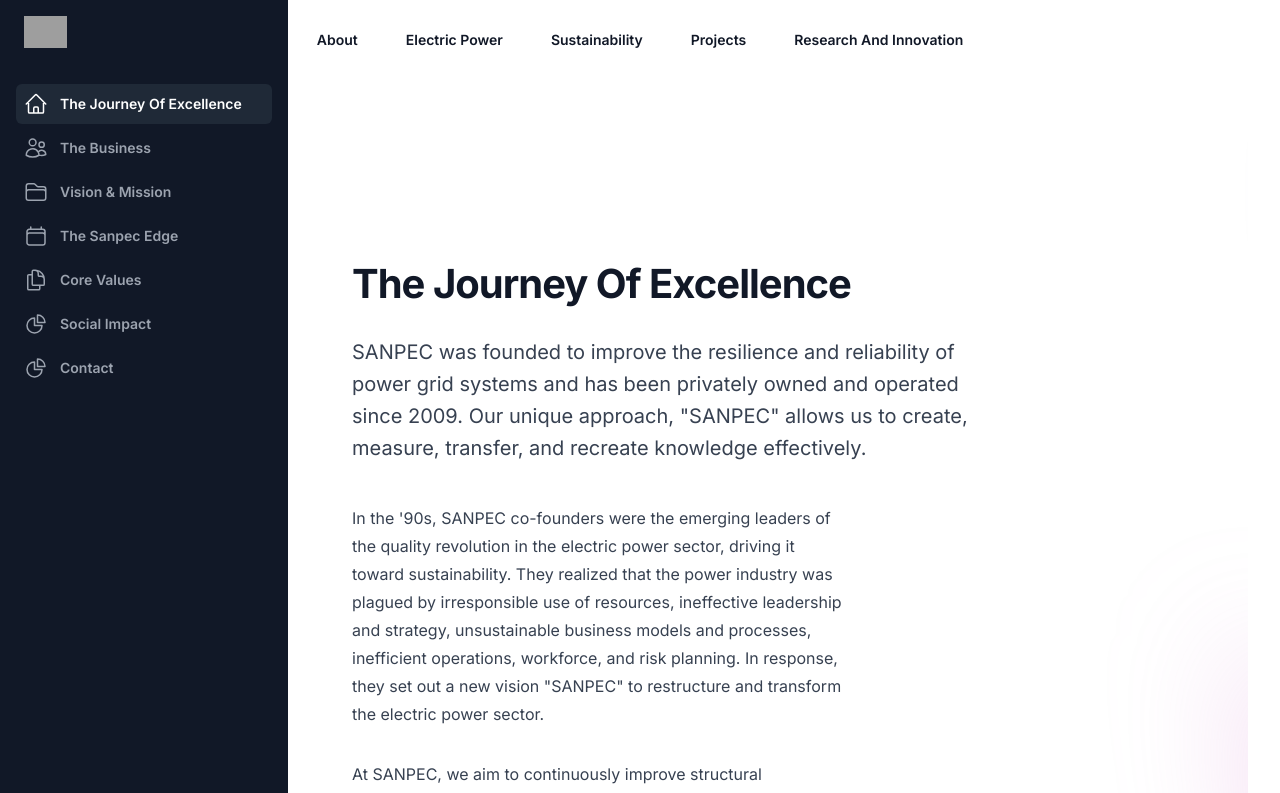
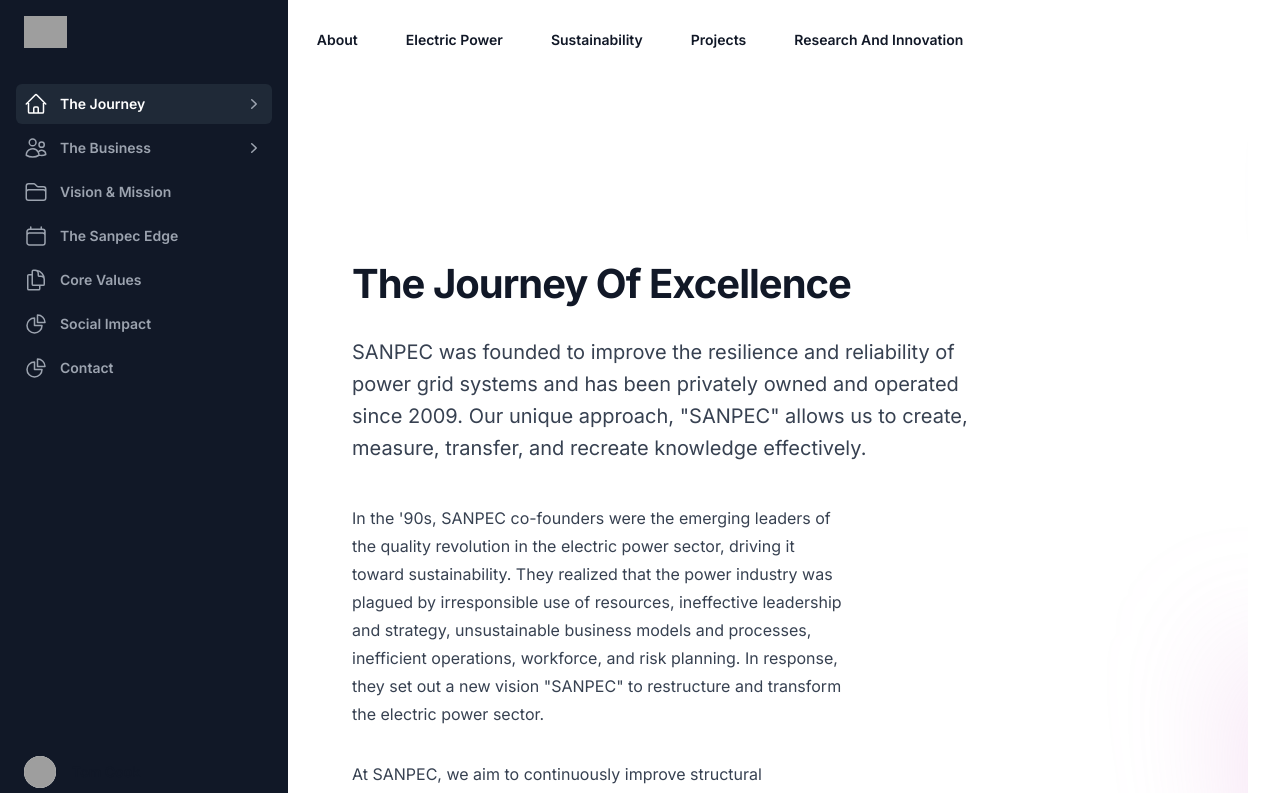
Before and after one commit to ashutoshweb/sanpec, a Next.js app: page /power in a window 1280 px wide. Shown: the top 793 px of the page. Built offline with nearby package versions, Linux system fonts and the light colour scheme; grey boxes are pictures that could not be loaded.

Commit message:
update side nav

```diff
--- a/src/pages/power.jsx
+++ b/src/pages/power.jsx
@@ -1,5 +1,5 @@
 import { Fragment, useState } from 'react'
-import { Dialog, Transition } from '@headlessui/react'
+import { Dialog, Disclosure, Transition } from '@headlessui/react'
 import {
   Bars3Icon,
   CalendarIcon,
@@ -12,10 +12,26 @@
 } from '@heroicons/react/24/outline'
 import Content from '@/components/Content'
 import Link from 'next/link'
+import { ChevronRightIcon } from '@heroicons/react/20/solid'
 
 const navigation = [
-  { name: 'The Journey Of Excellence', href: '#', icon: HomeIcon, current: true },
-  { name: 'The Business', href: '#business', icon: UsersIcon, current: false },
+  {
+    name: 'The Journey', href: '#', icon: HomeIcon, current: true,
+    children: [
+      { name: 'Engineering', href: '#', current: true },
+      { name: 'Human Resources', href: '#', current: false },
+      { name: 'Customer Success', href: '#', current: false },
+    ],
+  },
+  {
+    name: 'The Business', href: '#business', icon: UsersIcon, current: false,
+    children: [
+      { name: 'GraphQL API', href: '#', current: false },
+      { name: 'iOS App', href: '#', current: false },
+      { name: 'Android App', href: '#', current: false },
+      { name: 'New Customer Portal', href: '#', current: false },
+    ],
+  },
   { name: 'Vision & Mission', href: '#vision', icon: FolderIcon, current: false },
   { name: 'The Sanpec Edge', href: '#info', icon: CalendarIcon, current: false },
   { name: 'Core Values', href: '#core', icon: DocumentDuplicateIcon, current: false },
@@ -97,45 +113,62 @@
                           <ul role="list" className="-mx-2 space-y-1">
                             {navigation.map((item) => (
                               <li key={item.name}>
+                                {!item.children ? (
                                   <a
                                     href={item.href}
                                     className={classNames(
-                                    item.current
-                                      ? 'bg-gray-800 text-white'
-                                      : 'text-gray-400 hover:text-white hover:bg-gray-800',
+                                      item.current ? 'bg-gray-800 text-white' : 'text-gray-400 hover:text-white hover:bg-gray-800',
                                       'group flex gap-x-3 rounded-md p-2 text-sm leading-6 font-semibold'
                                     )}
                                   >
                                     <item.icon className="h-6 w-6 shrink-0" aria-hidden="true" />
                                     {item.name}
                                   </a>
+                                ) : (
+                                  <Disclosure as="div">
+                                    {({ open }) => (
+                                      <>
+                                        <Disclosure.Button
+                                          className={classNames(
+                                            item.current ? 'bg-gray-800 text-white' : 'text-gray-400 hover:text-white hover:bg-gray-800',
+                                            'flex items-center w-full text-left group gap-x-3 rounded-md p-2 text-sm leading-6 font-semibold'
+                                          )}
+                                        >
+                                          <item.icon className="h-6 w-6 shrink-0" aria-hidden="true" />
+                                          {item.name}
+                                          <ChevronRightIcon
+                                            className={classNames(
+                                              open ? 'rotate-90 text-gray-500' : 'text-gray-400',
+                                              'ml-auto h-5 w-5 shrink-0'
+                                            )}
+                                            aria-hidden="true"
+                                          />
+                                        </Disclosure.Button>
+                                        <Disclosure.Panel as="ul" className="mt-1 px-2">
+                                          {item.children.map((subItem) => (
+                                            <li key={subItem.name}>
+                                              {/* 44px */}
+                                              <Disclosure.Button
+                                                as="a"
+                                                href={subItem.href}
+                                                className={classNames(
+                                                  subItem.current ? 'bg-gray-800 text-white' : 'text-gray-400 hover:text-white hover:bg-gray-800',
+                                                  'block rounded-md py-2 pr-2 pl-9 text-sm leading-6 text-gray-700'
+                                                )}
+                                              >
+                                                {subItem.name}
+                                              </Disclosure.Button>
+                                            </li>
+                                          ))}
+                                        </Disclosure.Panel>
+                                      </>
+                                    )}
+                                  </Disclosure>
+                                )}
                               </li>
                             ))}
                           </ul>
                         </li>
-                        {/* <li>
-                          <div className="text-xs font-semibold leading-6 text-gray-400">Your teams</div>
-                          <ul role="list" className="-mx-2 mt-2 space-y-1">
-                            {teams.map((team) => (
-                              <li key={team.name}>
-                                <a
-                                  href={team.href}
-                                  className={classNames(
-                                    team.current
-                                      ? 'bg-gray-800 text-white'
-                                      : 'text-gray-400 hover:text-white hover:bg-gray-800',
-                                    'group flex gap-x-3 rounded-md p-2 text-sm leading-6 font-semibold'
-                                  )}
-                                >
-                                  <span className="flex h-6 w-6 shrink-0 items-center justify-center rounded-lg border border-gray-700 bg-gray-800 text-[0.625rem] font-medium text-gray-400 group-hover:text-white">
-                                    {team.initial}
-                                  </span>
-                                  <span className="truncate">{team.name}</span>
-                                </a>
-                              </li>
-                            ))}
-                          </ul>
-                        </li> */}
                       </ul>
                     </nav>
                   </div>
@@ -164,59 +197,76 @@
                   <ul role="list" className="-mx-2 space-y-1">
                     {navigation.map((item) => (
                       <li key={item.name}>
+                        {!item.children ? (
                           <a
                             href={item.href}
                             className={classNames(
-                            item.current
-                              ? 'bg-gray-800 text-white'
-                              : 'text-gray-400 hover:text-white hover:bg-gray-800',
+                              item.current ? 'bg-gray-800 text-white' : 'text-gray-400 hover:text-white hover:bg-gray-800',
                               'group flex gap-x-3 rounded-md p-2 text-sm leading-6 font-semibold'
                             )}
                           >
                             <item.icon className="h-6 w-6 shrink-0" aria-hidden="true" />
                             {item.name}
                           </a>
+                        ) : (
+                          <Disclosure as="div">
+                            {({ open }) => (
+                              <>
+                                <Disclosure.Button
+                                  className={classNames(
+                                    item.current ? 'bg-gray-800 text-white' : 'text-gray-400 hover:text-white hover:bg-gray-800',
+                                    'flex items-center w-full text-left group gap-x-3 rounded-md p-2 text-sm leading-6 font-semibold'
+                                  )}
+                                >
+                                  <item.icon className="h-6 w-6 shrink-0" aria-hidden="true" />
+                                  {item.name}
+                                  <ChevronRightIcon
+                                    className={classNames(
+                                      open ? 'rotate-90 text-gray-500' : 'text-gray-400',
+                                      'ml-auto h-5 w-5 shrink-0'
+                                    )}
+                                    aria-hidden="true"
+                                  />
+                                </Disclosure.Button>
+                                <Disclosure.Panel as="ul" className="mt-1 px-2">
+                                  {item.children.map((subItem) => (
+                                    <li key={subItem.name}>
+                                      {/* 44px */}
+                                      <Disclosure.Button
+                                        as="a"
+                                        href={subItem.href}
+                                        className={classNames(
+                                          subItem.current ? 'bg-gray-800 text-white' : 'text-gray-400 hover:text-white hover:bg-gray-800',
+                                          'block rounded-md py-2 pr-2 pl-9 text-sm leading-6 text-gray-700'
+                                        )}
+                                      >
+                                        {subItem.name}
+                                      </Disclosure.Button>
+                                    </li>
+                                  ))}
+                                </Disclosure.Panel>
+                              </>
+                            )}
+                          </Disclosure>
+                        )}
                       </li>
                     ))}
                   </ul>
                 </li>
-                {/* <li>
-                  <div className="text-xs font-semibold leading-6 text-gray-400">Your teams</div>
-                  <ul role="list" className="-mx-2 mt-2 space-y-1">
-                    {teams.map((team) => (
-                      <li key={team.name}>
-                        <a
-                          href={team.href}
-                          className={classNames(
-                            team.current
-                              ? 'bg-gray-800 text-white'
-                              : 'text-gray-400 hover:text-white hover:bg-gray-800',
-                            'group flex gap-x-3 rounded-md p-2 text-sm leading-6 font-semibold'
-                          )}
-                        >
-                          <span className="flex h-6 w-6 shrink-0 items-center justify-center rounded-lg border border-gray-700 bg-gray-800 text-[0.625rem] font-medium text-gray-400 group-hover:text-white">
-                            {team.initial}
-                          </span>
-                          <span className="truncate">{team.name}</span>
-                        </a>
-                      </li>
-                    ))}
-                  </ul>
-                </li> */}
-                {/* <li className="-mx-6 mt-auto">
+                <li className="-mx-6 mt-auto">
                   <a
                     href="#"
-                    className="flex items-center gap-x-4 px-6 py-3 text-sm font-semibold leading-6 text-white hover:bg-gray-800"
+                    className="flex items-center gap-x-4 px-6 py-3 text-sm font-semibold leading-6 text-gray-900 hover:bg-gray-50"
                   >
                     <img
-                      className="h-8 w-8 rounded-full bg-gray-800"
+                      className="h-8 w-8 rounded-full bg-gray-50"
                       src="https://images.unsplash.com/photo-1472099645785-5658abf4ff4e?ixlib=rb-1.2.1&ixid=eyJhcHBfaWQiOjEyMDd9&auto=format&fit=facearea&facepad=2&w=256&h=256&q=80"
                       alt=""
                     />
                     <span className="sr-only">Your profile</span>
                     <span aria-hidden="true">Tom Cook</span>
                   </a>
-                </li> */}
+                </li>
               </ul>
             </nav>
           </div>
```
Lines whose indentation alone changed are shown as unchanged.
